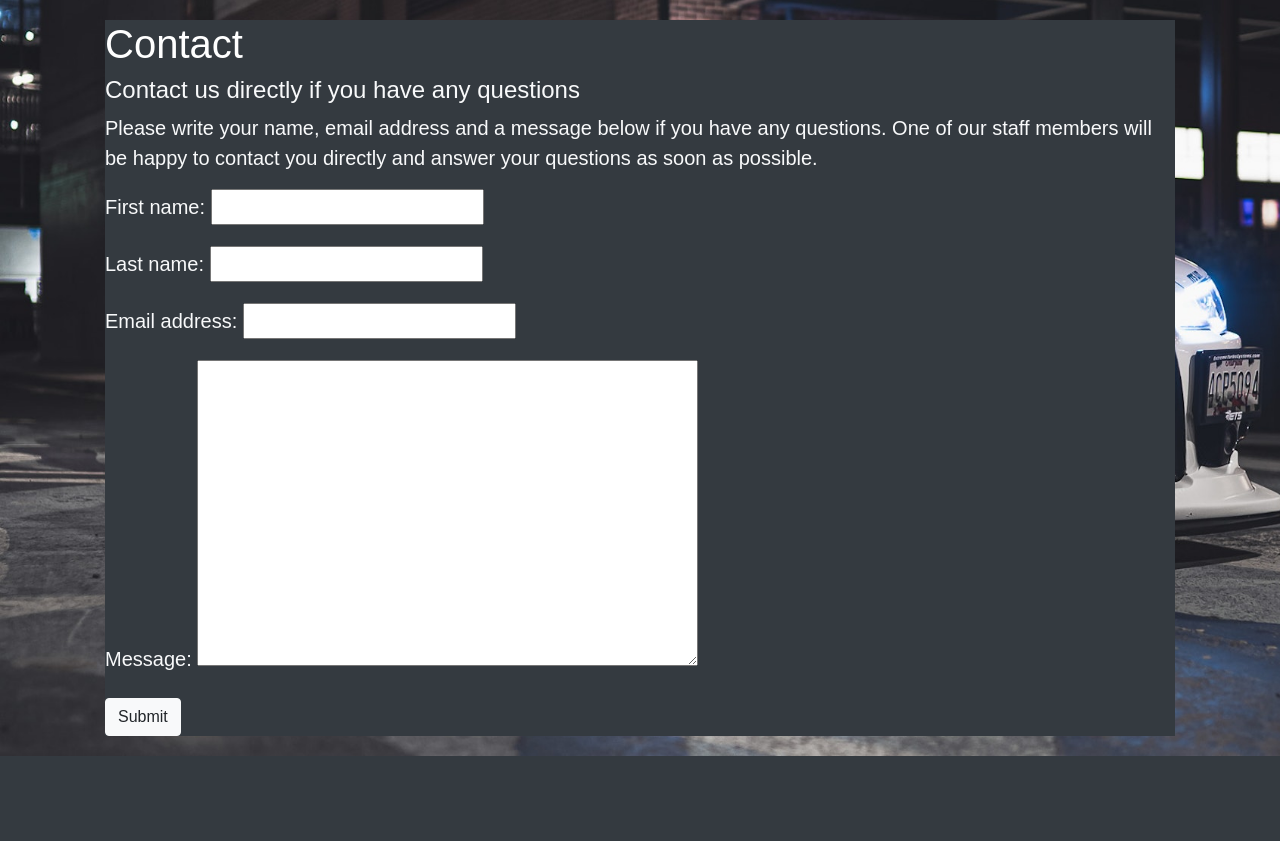
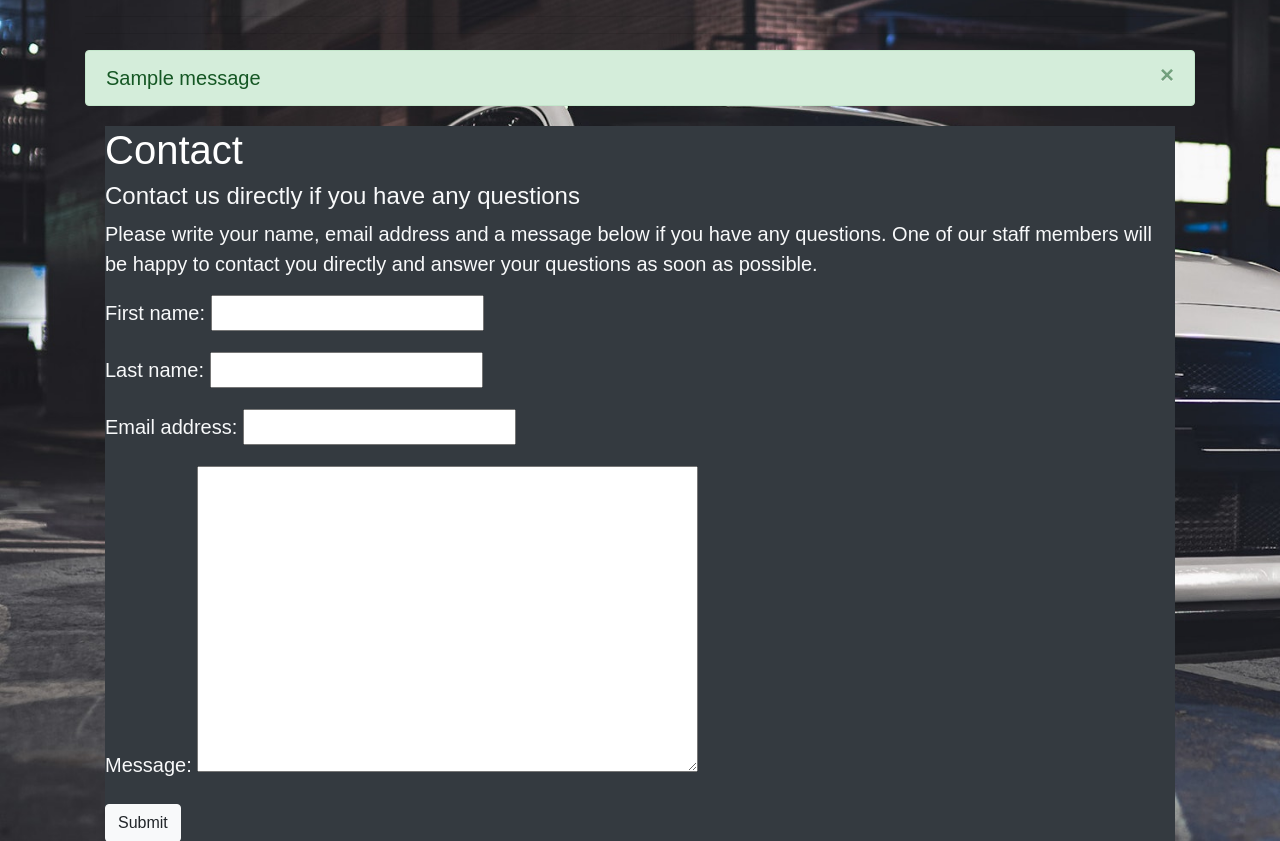
Before and after one commit to Code-Institute-Submissions/Dominikwigh-carblog-django, a Django app: page /contact/ in a window 1280 px wide. Shown: the part 62-903 px from the top of the page. Before the commit the page ends 818 px from the top, so only its background shows below. Run offline with Django 3.2, Linux system fonts and the light colour scheme; tables that the repository leaves empty hold one stand-in row (values such as "Sample post"); one stand-in notice (Sample message) is shown; some libraries are stand-ins or nearby versions; some web fonts are replaced.

Commit message:
add messages tags and add html to messages.html

```diff
--- a/blog/views.py
+++ b/blog/views.py
@@ -108,8 +108,8 @@ def ContactView(request):
                     'dominik-00@live.se'])
             except BadHeaderError:
                 return HttpResponse('Invalid header found')
-                messages.success(request, "Message sent.")
-            return redirect('home')
+            messages.success(request, "Message sent.")
+            return redirect('contact')
             messages.error(request, "Error. Message not sent.")
     form = ContactForm()
     return render(request, 'contact.html', {'form': form})
--- a/static/css/style.css
+++ b/static/css/style.css
@@ -12,6 +12,7 @@ body {
 a {
     color: rgb(9, 9, 9);
     font-family: 'Zen Dots', cursive;;
+
 }
 
 h1 {
--- a/templates/base.html
+++ b/templates/base.html
@@ -22,7 +22,6 @@
         <button class="navbar-toggler" type="button" data-toggle="collapse" data-target="#navbarSupportedContent" aria-controls="navbarSupportedContent" aria-expanded="false" aria-label="Toggle navigation">
           <span class="navbar-toggler-icon"></span>
         </button>
-
         <div class="collapse navbar-collapse" id="navbarSupportedContent">
           <ul class="navbar-nav mr-auto">
           <!-- Nav bar links -->
--- a/templates/contact.html
+++ b/templates/contact.html
@@ -1,6 +1,8 @@
 {% extends 'base.html' %} {% block content %}
-
 <!--Contact form-->
+<hr>
+<hr>
+{% include 'messages.html' %}
 	<div style="margin:20px" class="text-light bg-dark">
 		<h1>Contact</h1>
 		<h4>Contact us directly if you have any questions</h4>
@@ -13,5 +15,6 @@
             {{form.as_p}}
             <button type="submit" class="btn btn-light">Submit</button>
         </form>
+
     </div>
 {% endblock %}
--- a/templates/home.html
+++ b/templates/home.html
@@ -1,6 +1,6 @@
-{% extends "base.html" %} {% block content%}
-
+{% extends 'base.html' %} {% block content %}
 <!-- Main page with posts -->
+<hr>
 <div class="text-light bg-dark">
 <ul>
     <div class="col-md-8 offset-md-2">
--- a/templates/messages.html
+++ b/templates/messages.html
@@ -0,0 +1,11 @@
+<!-- shows message upon submission -->
+{% for message in messages %}
+<div class="container-fluid p-0">
+  <div class="alert {{ message.tags }} alert-dismissible" role="alert" >
+    <button type="button" class="close" data-dismiss="alert" aria-label="Close">
+      <span aria-hidden="true">×</span>
+    </button>
+    {{ message }}
+  </div>
+</div>
+{% endfor %}
```
Also changed, not shown: carblog/settings.py (+11 -0 lines).
